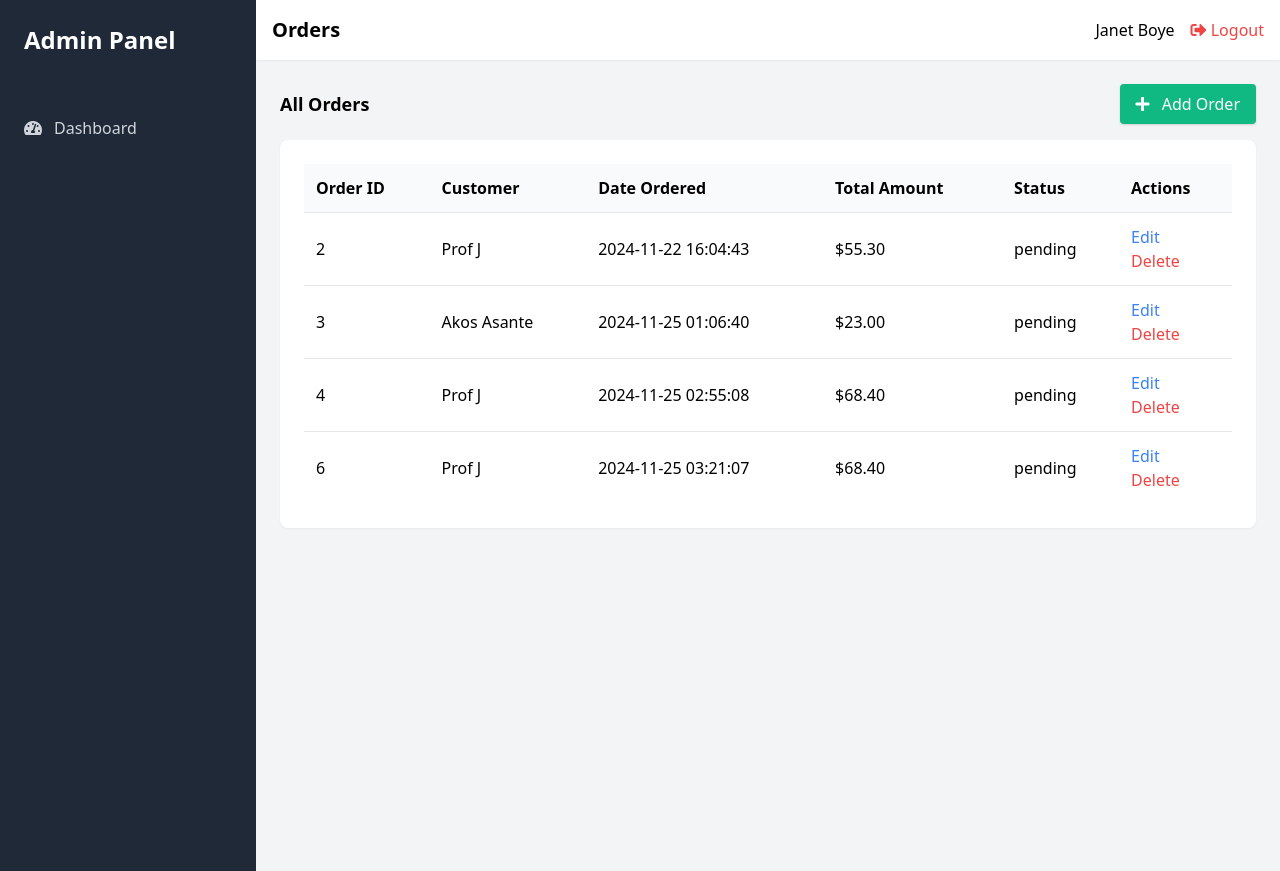
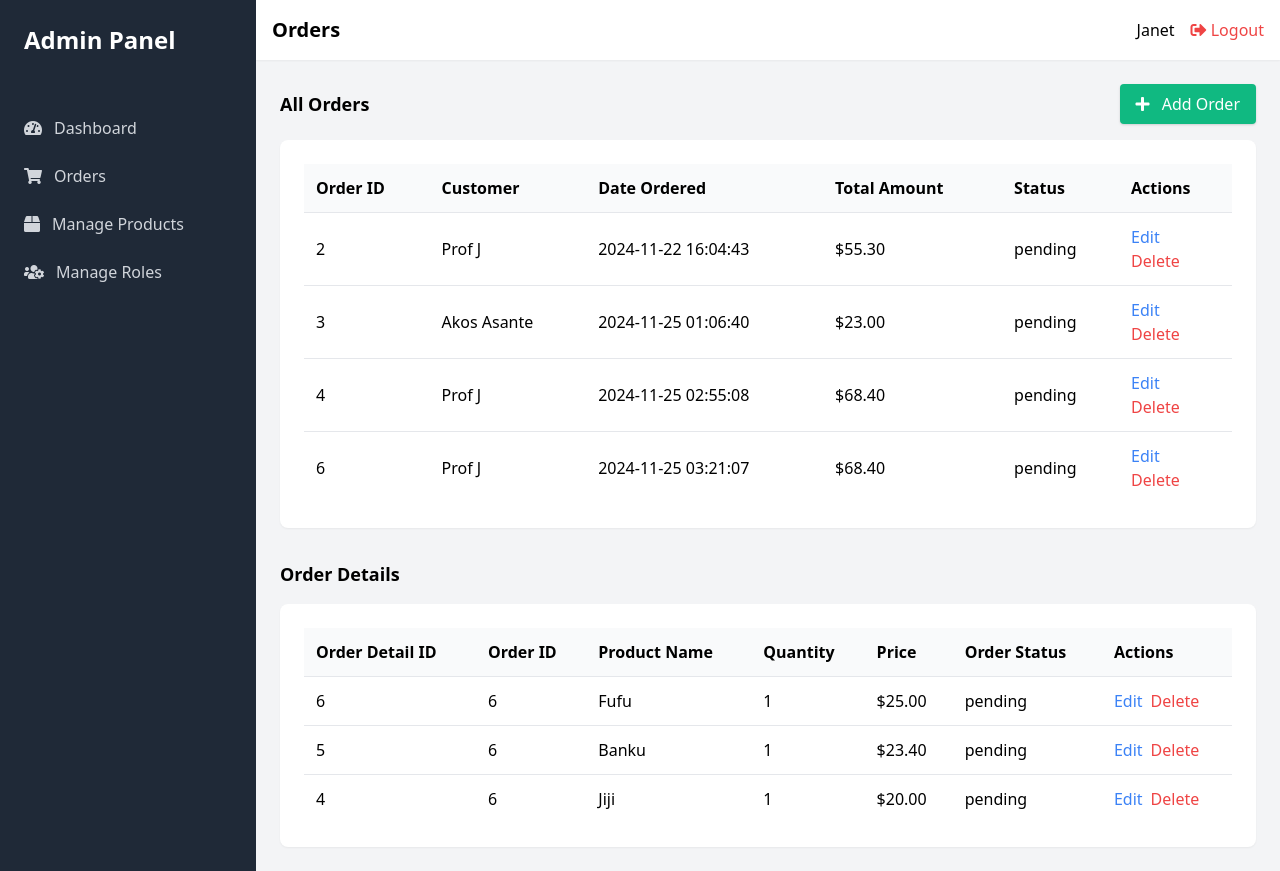
Before and after one commit to Lamiorkor/QuickShop, a PHP site: page /view/manage_orders.php in a window 1280 px wide. Run offline with PHP 8.4, Linux system fonts and the light colour scheme; a user stored in the database is signed in; data comes from the database, SQL or seed files in the repository.

Commit message:
modified:   actions/add_order_action.php 	modified:   actions/change_role_action.php 	modified:   actions/update_cart_action.php 	modified:   classes/cart_class.php 	modified:   classes/order_class.php 	modified:   controllers/cart_controller.php 	modified:   controllers/order_controller.php 	modified:   view/manage_orders.php 	modified:   view/manage_roles.php 	modified:   view/view_orders.php

```diff
--- a/classes/order_class.php
+++ b/classes/order_class.php
@@ -66,6 +66,28 @@ class Orders extends db_connection
                 JOIN `products` ON `order_details`.`product_id` = `products`.`product_id`
                 JOIN `orders` ON `order_details`.`order_id` = `orders`.`order_id`
                 WHERE `orders`.`user_id` = '$user_id'
+                ORDER BY `orders`.`date` DESC";
+
+        // Execute the query
+        if ($ndb->db_query($sql)) {
+            // Fetch all results as an associative array
+            $order_details = $ndb->db_fetch_all();
+            return $order_details ? $order_details : [];
+        } else {
+            error_log("Error retrieving order details: " . mysqli_error($ndb->db_conn()));
+            return [];
+        }
+    }
+
+    public function getAllOrderDetails() {
+        $ndb = new db_connection();
+
+        // SQL query to select order details along with product names for all orders by the user
+        $sql = "SELECT `order_details`.`order_detail_id`, `orders`.`order_id`, `orders`.`status` AS order_status,
+                        `order_details`.`qty`, `order_details`.`price`, `products`.`pname`
+                FROM `order_details`
+                JOIN `products` ON `order_details`.`product_id` = `products`.`product_id`
+                JOIN `orders` ON `order_details`.`order_id` = `orders`.`order_id`
                 ORDER BY `orders`.`date` DESC";
 
         // Execute the query
--- a/controllers/order_controller.php
+++ b/controllers/order_controller.php
@@ -49,6 +49,14 @@ function getOrderDetailsController($userID) {
     return $order->getOrderDetailsByUser($userID);
 }
 
+function getAllOrderDetailsController() {
+    // Create an instance of the Order class
+    $order = new Orders();
+
+    // Return the getOrderDetails method
+    return $order->getAllOrderDetails();
+}
+
 function getTotalOrdersCount(){
     // Create an instance of the Order class
     $order = new Orders();
--- a/view/manage_orders.php
+++ b/view/manage_orders.php
@@ -1,13 +1,17 @@
 <?php
 session_start();
-$role = "Administrator"; // Example role, modify based on session value
+$role = 'administrator';
+$_SESSION['user_name'] = "Janet";
+$_SESSION['user_email'] = "jboye@gmail.com";
+$_SESSION['user_id'] = 1;
 require_once('../controllers/order_controller.php');
 $orders = getOrdersController(); // Fetch all orders
-
+$order_details = getAllOrderDetailsController(); // Fetch all order details
 ?>
 
 <!DOCTYPE html>
 <html lang="en">
+
 <head>
     <meta charset="UTF-8">
     <meta name="viewport" content="width=device-width, initial-scale=1.0">
@@ -15,6 +19,7 @@ $orders = getOrdersController(); // Fetch all orders
     <link href="https://cdn.jsdelivr.net/npm/tailwindcss@2.2.16/dist/tailwind.min.css" rel="stylesheet">
     <link rel="stylesheet" href="https://cdnjs.cloudflare.com/ajax/libs/font-awesome/5.15.3/css/all.min.css">
 </head>
+
 <body>
     <div class="flex h-screen bg-gray-100">
         <!-- Sidebar -->
@@ -89,11 +94,11 @@ $orders = getOrdersController(); // Fetch all orders
                                     <td class="p-3"><?php echo $order['status']; ?></td>
                                     <td class="p-3">
                                         <form action="edit_order.php" method="POST">
-                                            <input type="hidden" name="order_id" value="<?php echo $order['order_id'];?>">
+                                            <input type="hidden" name="order_id" value="<?php echo $order['order_id']; ?>">
                                             <button class="text-blue-500">Edit</button>
                                         </form>
                                         <form action="../actions/delete_order_action.php" method="POST">
-                                            <input type="hidden" name="order_id" value="<?php echo $order['order_id'];?>">
+                                            <input type="hidden" name="order_id" value="<?php echo $order['order_id']; ?>">
                                             <button class="text-red-500">Delete</button>
                                         </form>
                                     </td>
@@ -102,8 +107,56 @@ $orders = getOrdersController(); // Fetch all orders
                         </tbody>
                     </table>
                 </div>
+
+                <!-- Order Details table -->
+                <div class="mt-8">
+                    <h3 class="text-lg font-semibold mb-4">Order Details</h3>
+                    <div class="bg-white p-6 rounded-lg shadow-sm">
+                        <table class="w-full">
+                            <thead>
+                                <tr class="bg-gray-50">
+                                    <th class="p-3 text-left">Order Detail ID</th>
+                                    <th class="p-3 text-left">Order ID</th>
+                                    <th class="p-3 text-left">Product Name</th>
+                                    <th class="p-3 text-left">Quantity</th>
+                                    <th class="p-3 text-left">Price</th>
+                                    <th class="p-3 text-left">Order Status</th>
+                                    <?php if ($role === 'administrator' || $role === 'sales personnel') { ?>
+                                        <th class="p-3 text-left">Actions</th>
+                                    <?php } ?>
+                                </tr>
+                            </thead>
+                            <tbody>
+                                <?php foreach ($order_details as $detail) { ?>
+                                    <tr class="border-t">
+                                        <td class="p-3"><?php echo $detail['order_detail_id']; ?></td>
+                                        <td class="p-3"><?php echo $detail['order_id']; ?></td>
+                                        <td class="p-3"><?php echo $detail['pname']; ?></td>
+                                        <td class="p-3"><?php echo $detail['qty']; ?></td>
+                                        <td class="p-3">$<?php echo $detail['price']; ?></td>
+                                        <td class="p-3"><?php echo $detail['order_status']; ?></td>
+                                        <?php if ($role === 'administrator' || $role === 'sales personnel') { ?>
+                                            <td class="p-3 flex space-x-2">
+                                                <form action="edit_order_detail.php" method="POST">
+                                                    <input type="hidden" name="order_detail_id" value="<?php echo $detail['order_detail_id']; ?>">
+                                                    <button class="text-blue-500">Edit</button>
+                                                </form>
+                                                <form action="../actions/delete_order_detail_action.php" method="POST">
+                                                    <input type="hidden" name="order_detail_id" value="<?php echo $detail['order_detail_id']; ?>">
+                                                    <button class="text-red-500">Delete</button>
+                                                </form>
+                                            </td>
+                                        <?php } ?>
+                                    </tr>
+                                <?php } ?>
+                            </tbody>
+                        </table>
+                    </div>
+                </div>
+
             </main>
         </div>
     </div>
 </body>
+
 </html>
--- a/view/view_orders.php
+++ b/view/view_orders.php
@@ -77,6 +77,7 @@ foreach ($order_details as $detail) {
                     <table class="w-full">
                         <thead>
                             <tr class="bg-gray-50">
+                                <th class="p-3 text-left">Order ID</th>
                                 <th class="p-3 text-left">Order Date</th>
                                 <th class="p-3 text-left">Product Name</th>
                                 <th class="p-3 text-left">Quantity</th>
@@ -88,6 +89,7 @@ foreach ($order_details as $detail) {
                             <?php if ($order_details): ?>
                                 <?php foreach ($order_details as $detail): ?>
                                     <tr class="border-t">
+                                        <td class="p-3"><?php echo $detail['order_id']; ?></td>
                                         <td class="p-3"><?php echo $detail['order_date']; ?></td>
                                         <td class="p-3"><?php echo $detail['pname']; ?></td>
                                         <td class="p-3"><?php echo $detail['qty']; ?></td>
```
Also changed, not shown: actions/add_order_action.php (+21 -14 lines), actions/change_role_action.php (+38 -0 lines), actions/update_cart_action.php (+6 -5 lines), classes/cart_class.php (+12 -0 lines), controllers/cart_controller.php (+8 -0 lines), view/manage_roles.php (+25 -17 lines).
